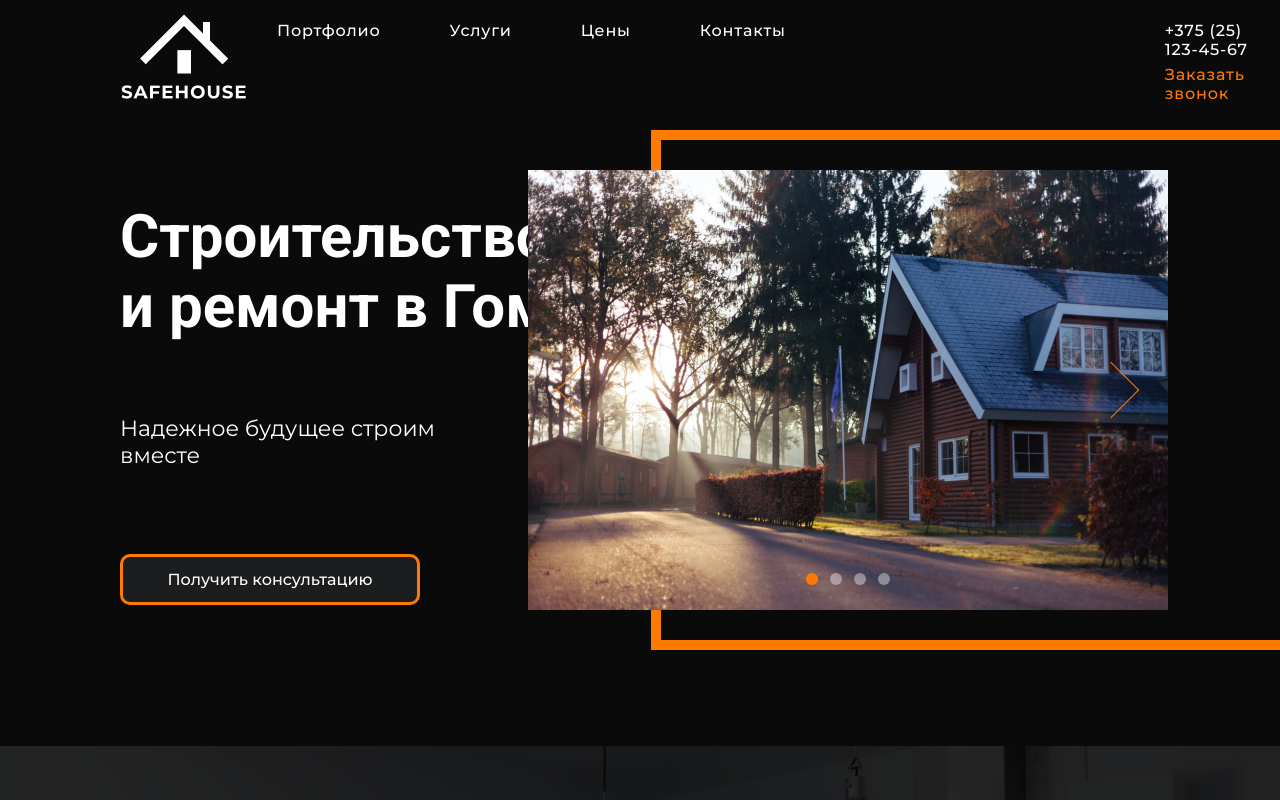
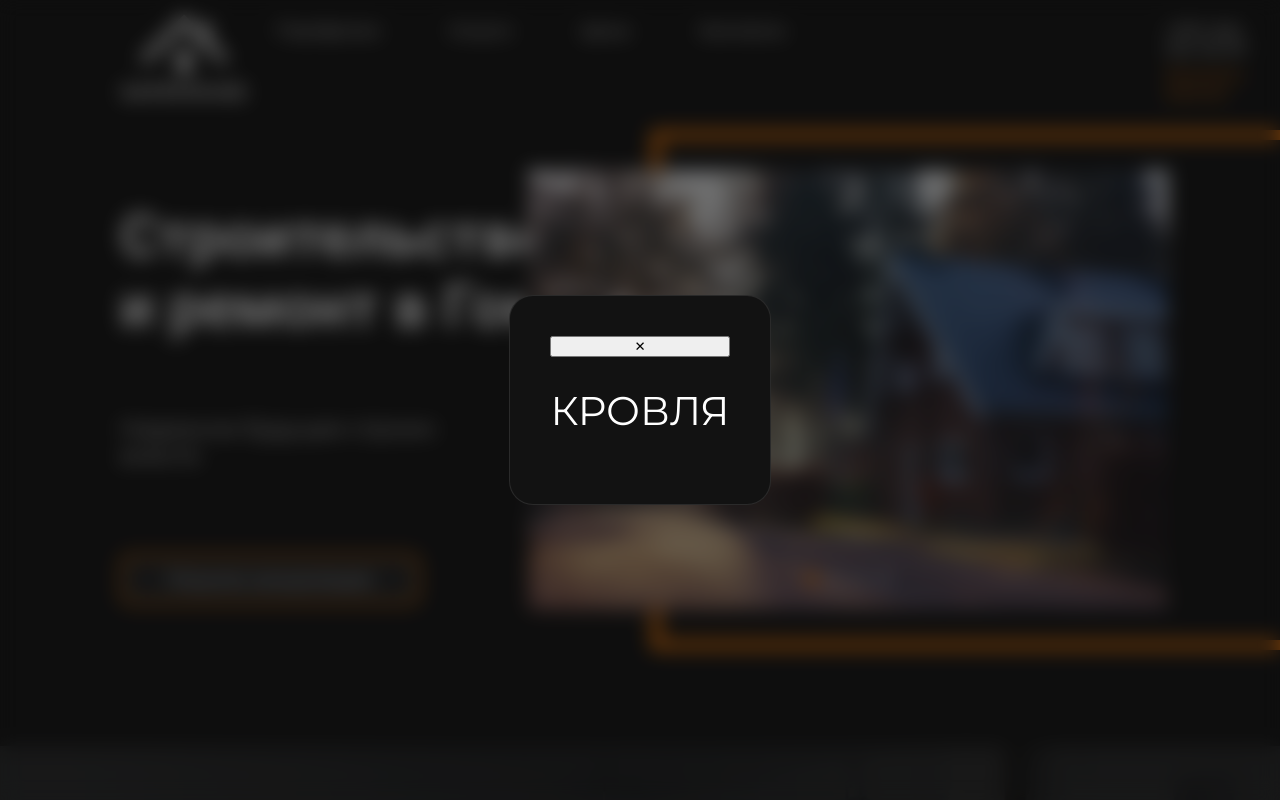
Before and after one commit to 34admal/Portfolio, a React (Create React App) app in the folder homel_build_site/: page / in a window 1280 px wide. Shown: the top 800 px of the page. Built offline with nearby package versions, Linux system fonts and the light colour scheme.

Commit message:
feat: implement GalleryModal backdrop blur overlay and base container structure

```diff
--- a/homel_build_site/src/components/Gallery/Gallery.jsx
+++ b/homel_build_site/src/components/Gallery/Gallery.jsx
@@ -70,6 +70,7 @@ function Gallery() {
         </div>
 
       </div>
+      <GalleryModal isOpen={true} />
     </section>
   );
 }
--- a/homel_build_site/src/components/Gallery/GalleryModal/GalleryModal.jsx
+++ b/homel_build_site/src/components/Gallery/GalleryModal/GalleryModal.jsx
@@ -2,11 +2,14 @@
 
 import styles from "./GalleryModal.module.css";
 
-function GalleryModal() {
+function GalleryModal({ isOpen, title }) {
+  if (!isOpen) return null;
+
   return (
     <div className={styles.modalOverlay}>
       <div className={styles.modalWindow}>
-
+        <button className={styles.closeButton}>✕</button>
+        <h2 className={styles.modalTitle}>{title || "КРОВЛЯ"}</h2>
       </div>
     </div>
   );
--- a/homel_build_site/src/components/Gallery/GalleryModal/GalleryModal.module.css
+++ b/homel_build_site/src/components/Gallery/GalleryModal/GalleryModal.module.css
@@ -0,0 +1,32 @@
+.modalOverlay {
+  position: fixed;
+  top: 0;
+  left: 0;
+  width: 100vw;
+  height: 100vh;
+  background: rgba(18, 18, 18, 0.6);
+  backdrop-filter: blur(10px);
+  z-index: 100;
+  display: flex;
+  justify-content: center;
+  align-items: center;
+}
+
+.modalWindow {
+  background: #121212;
+  border: 1px solid rgba(255, 255, 255, 0.1);
+  border-radius: 24px;
+  padding: 40px;
+  max-width: 95vw;
+  max-height: 85vh;
+  display: flex;
+  flex-direction: column;
+}
+
+.modalTitle {
+  font-size: 40px;
+  font-weight: 400;
+  line-height: 40px;
+  color: rgba(255, 255, 255, 1);
+  text-align: left;
+}
```
